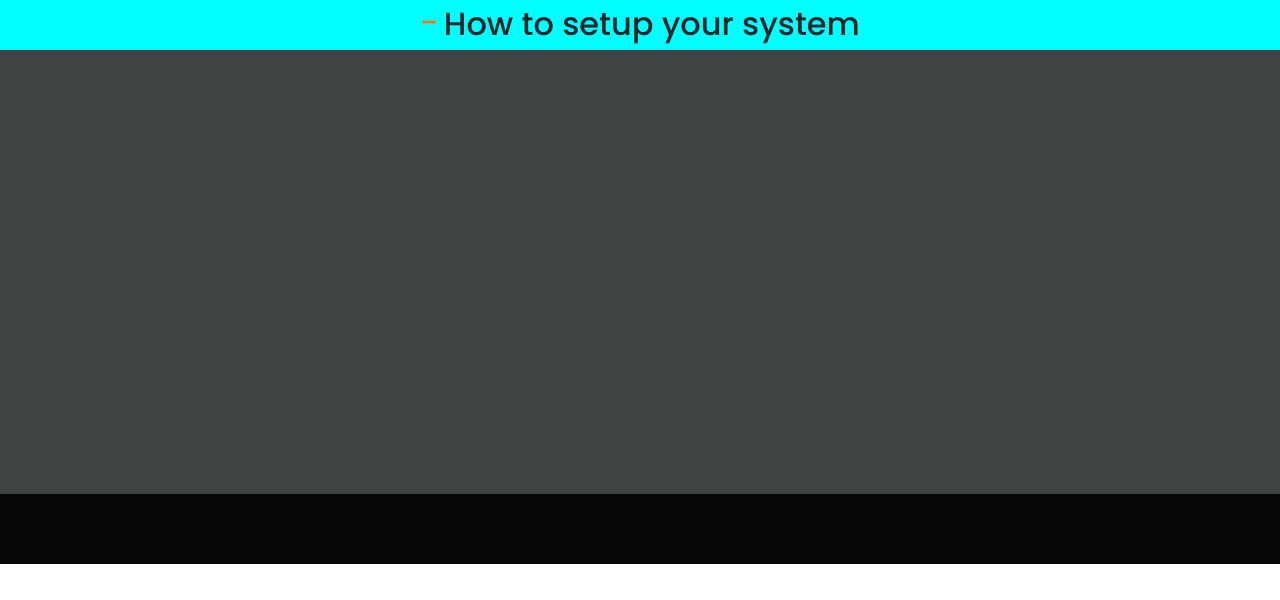
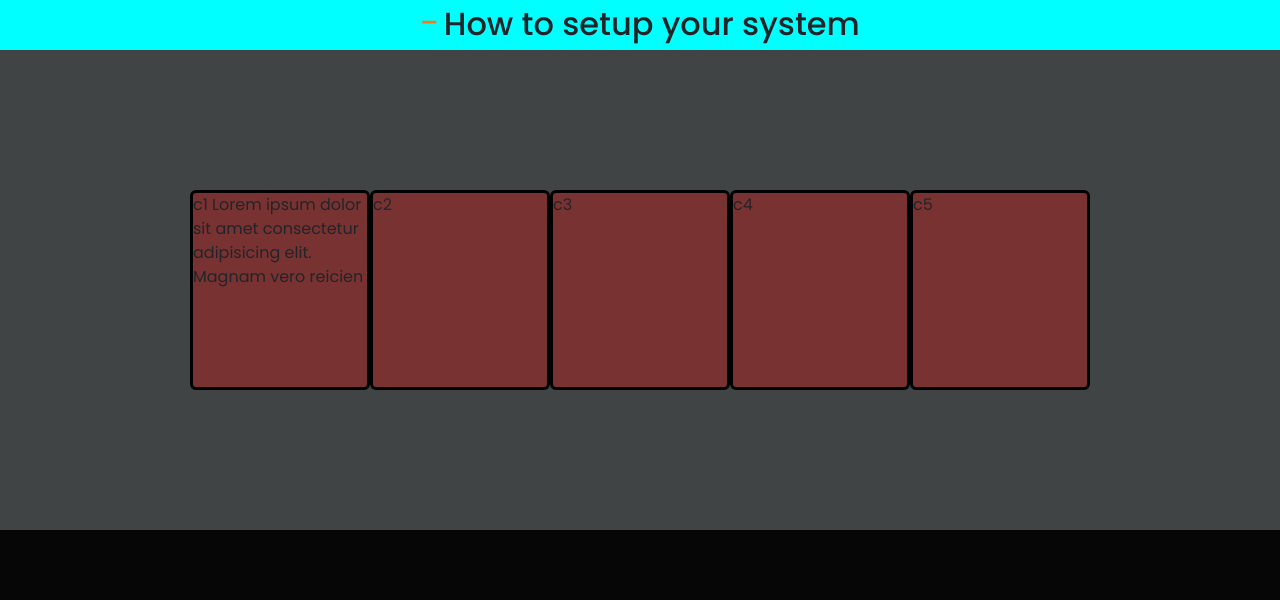
Before and after one commit to Prayag321/webApp-GasLeak, a plain HTML site: page public/index.html in a window 1280 px wide. Shown: the part 708-1308 px from the top of the page. Before the commit the page ends 1272 px from the top, so only its background shows below. Drawn offline with nearby package versions, Linux system fonts and the light colour scheme.

Commit message:
add js file

```diff
--- a/public/index.html
+++ b/public/index.html
@@ -60,7 +60,7 @@
 
 
   <main>
-                                 <!-- carousel -->
+    <!-- carousel -->
     <div class="images">
       <div id="carouselExampleIndicators" class="carousel slide">
         <div class="carousel-indicators">
@@ -103,11 +103,11 @@
       </div>
 
       <div class="card-container">
-        <div class="card-1"></div>
-        <div class="card-2"></div>
-        <div class="card-3"></div>
-        <div class="card-4"></div>
-        <div class="card-5"></div>
+        <div class="card-1 card"> c1 Lorem ipsum dolor sit amet consectetur adipisicing elit. Magnam vero reicien</div>
+        <div class="card-2 card">c2</div>
+        <div class="card-3 card">c3</div>
+        <div class="card-4 card">c4</div>
+        <div class="card-5 card">c5</div>
       </div>
     </div>
 
--- a/public/style.css
+++ b/public/style.css
@@ -79,7 +79,7 @@
     align-content: center;
     align-items: center;
     background-color: cyan;
-    max-height: 70vh;
+    /* max-height: vh; */
 }
 .heading{
 
@@ -94,11 +94,24 @@
 }
 
 .card-container{
+    display: flex;
     background-color: rgb(64, 68, 68);
-    height: 444px;
+    height: 70%;
     width: 100%;
+    justify-content: center;
+    align-items: center;
+    align-content: center;
+    flex-wrap:wrap ;
+    min-height: 60vh;
+
 }
-.card-1{
+.card{
+    width: 180px;
+    height: 200px;
+    background-color: #793232;
+    border: black solid 3px;
+    box-sizing: border-box;
+
 
 }
 
```
Also changed, not shown: script.js (added).
